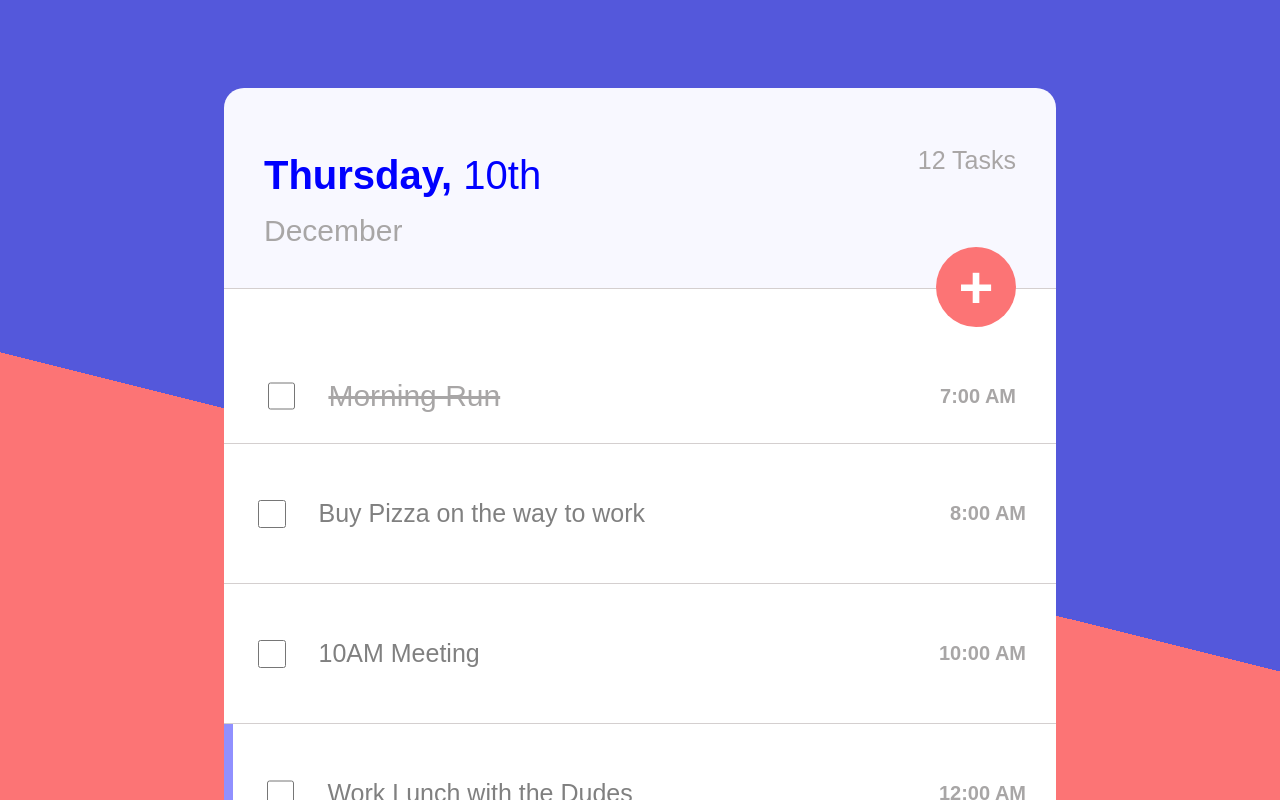
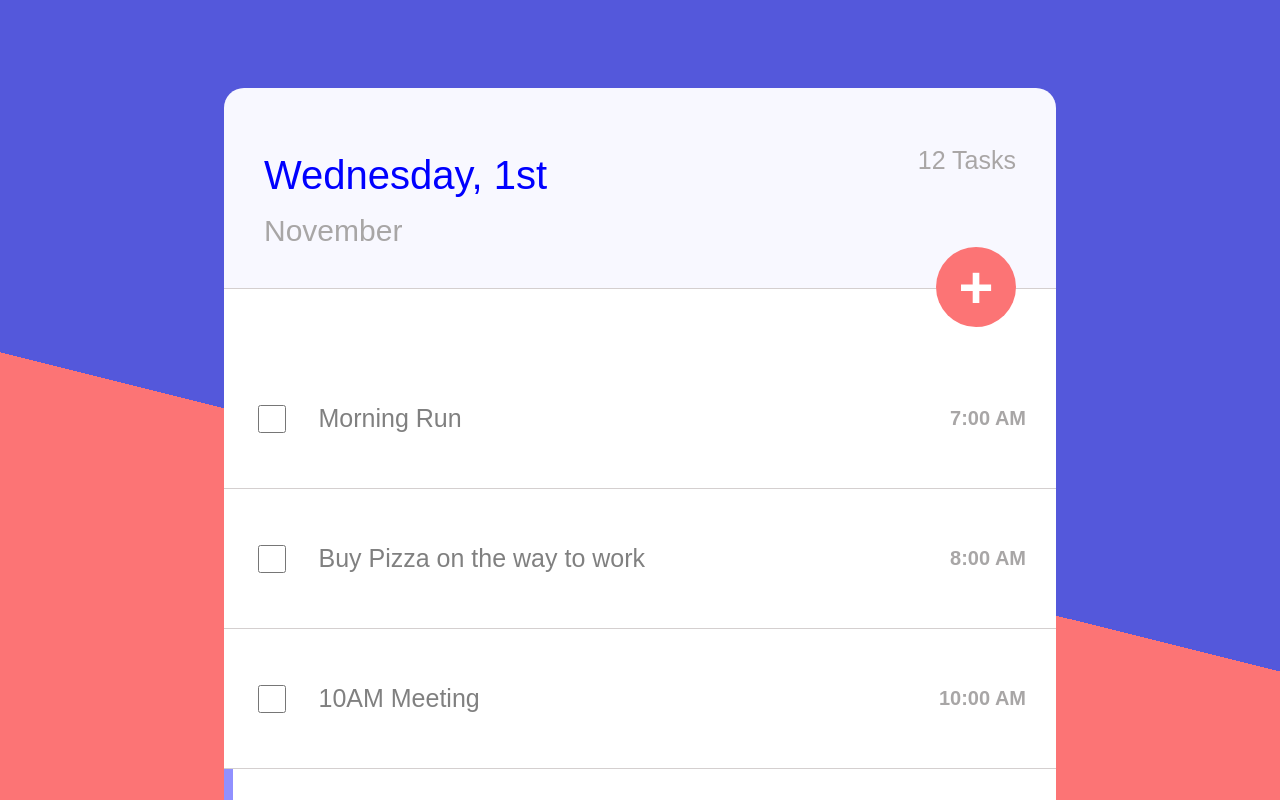
Before and after one commit to DevKumawat/To-Do-List, a plain HTML site: page index.html in a window 1280 px wide. Drawn offline with Linux system fonts and the light colour scheme.

Commit message:
Update index.html

```diff
--- a/index.html
+++ b/index.html
@@ -10,19 +10,19 @@
     <div class="container">
         <div class="top-part">
             <div class="left-content">
-                <p class="blue-text"><b>Thursday,</b> 10th </p>
-                <p class="month">December</p>
+                <p class="blue-text" id="current-date"></p>
+                <p class="month" id="current-month"></p>
             </div>
             <div class="right-content">
                 <p class="task">12 Tasks</p>
             </div>
         </div>
-        <div class="icon-div"><div class="icon">+</div></div>
-       <div class="list">
-        <div class="data">
+        <div class="icon-div"><div class="icon" id="btn">+</div></div>
+       <div class="list" id="list">
+        <div class="data-row">
             <input type="checkbox" class="checkbox">
-            <div class="details">
-                <del><p class="morning-text">Morning Run</p></del>
+            <div class="details ">
+                <p class="comments">Morning Run</p>
                 <p class="time">7:00 AM</p>
             </div>
         </div>
@@ -50,6 +50,6 @@
        </div>
     </div>
 
-    <script src="https://kit.fontawesome.com/f974a6b220.js" crossorigin="anonymous"></script>
+    <script src="script.js"></script>
 </body>
 </html>
```
